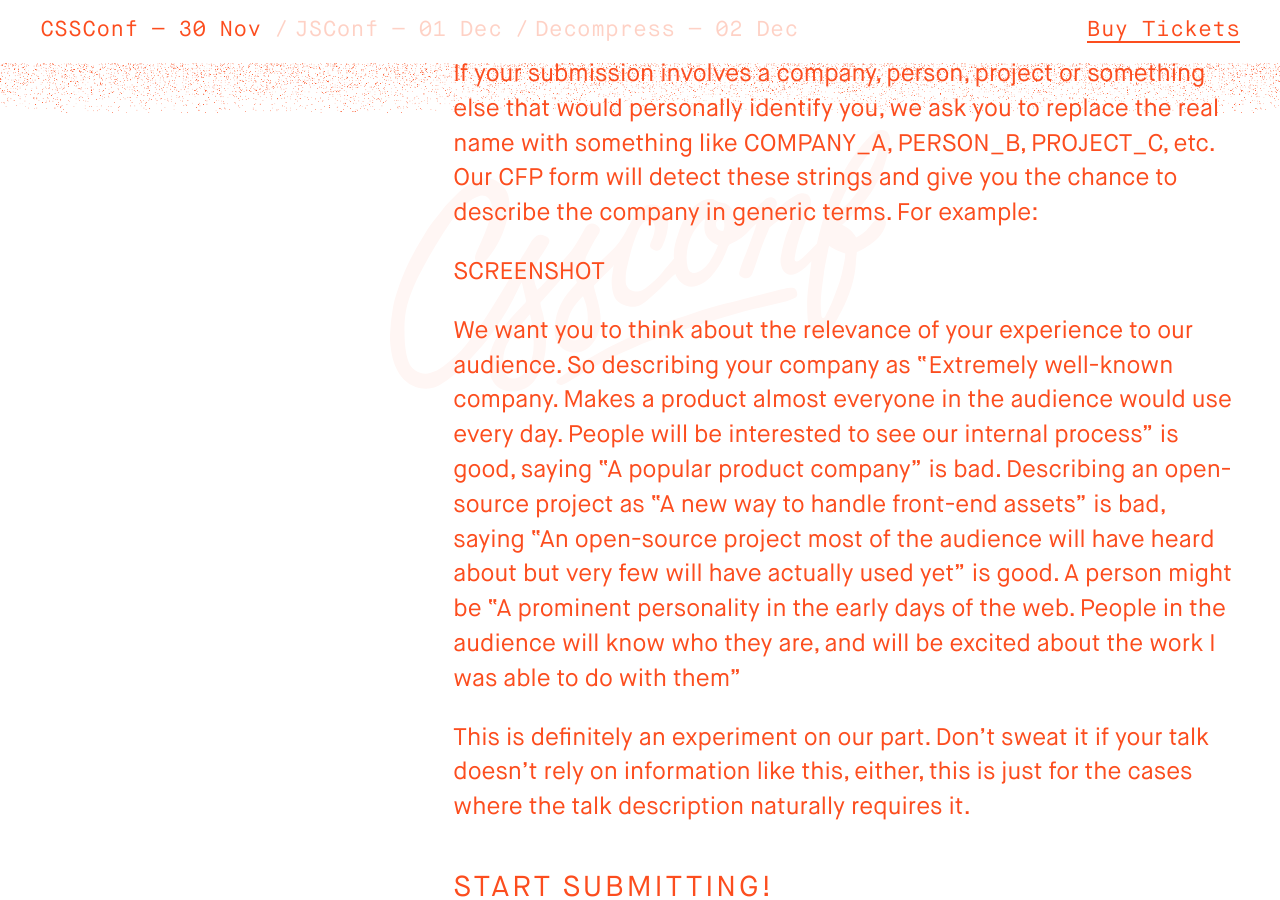
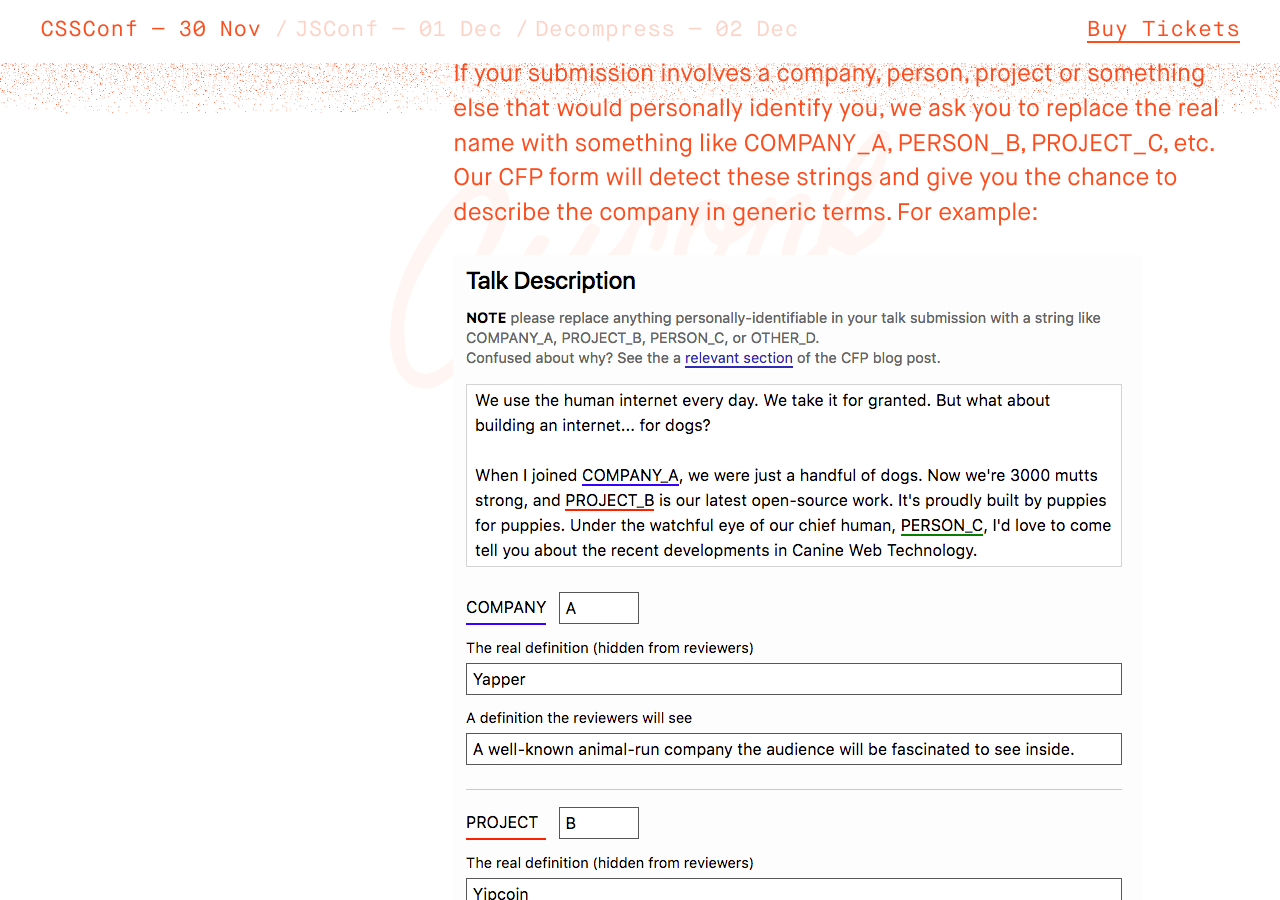
Before and after one commit to vsfest/2016.cssconf.com.au, a Jekyll site: the page built from _posts/2016-07-01-cfp.markdown, in a window 1280 px wide and 900 px high, scrolled down 6268 px. Built offline with Jekyll 4.4.1, drawn with Linux system fonts in a browser that asks for light colours.

Commit message:
ok this is getting close

```diff
--- a/_posts/2016-07-01-cfp.markdown
+++ b/_posts/2016-07-01-cfp.markdown
@@ -68,7 +68,7 @@ But we’re also asking people to anonymise their own proposal. This, we hope, w
 
 If your submission involves a company, person, project or something else that would personally identify you, we ask you to replace the real name with something like COMPANY_A, PERSON_B, PROJECT_C, etc. Our CFP form will detect these strings and give you the chance to describe the company in generic terms. For example:
 
-SCREENSHOT
+![example](/assets/images/cfp-example.png)
 
 We want you to think about the relevance of your experience to our audience. So describing your company as “Extremely well-known company. Makes a product almost everyone in the audience would use every day. People will be interested to see our internal process” is good, saying “A popular product company” is bad. Describing an open-source project as “A new way to handle front-end assets” is bad, saying “An open-source project most of the audience will have heard about but very few will have actually used yet” is good. A person might be “A prominent personality in the early days of the web. People in the audience will know who they are, and will be excited about the work I was able to do with them”
 
```
Also changed, not shown: assets/images/cfp-example.png (added).
